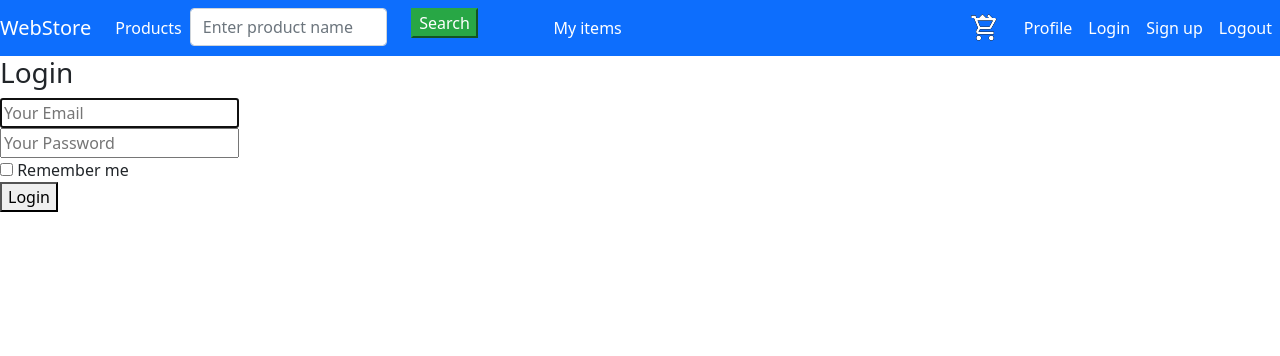
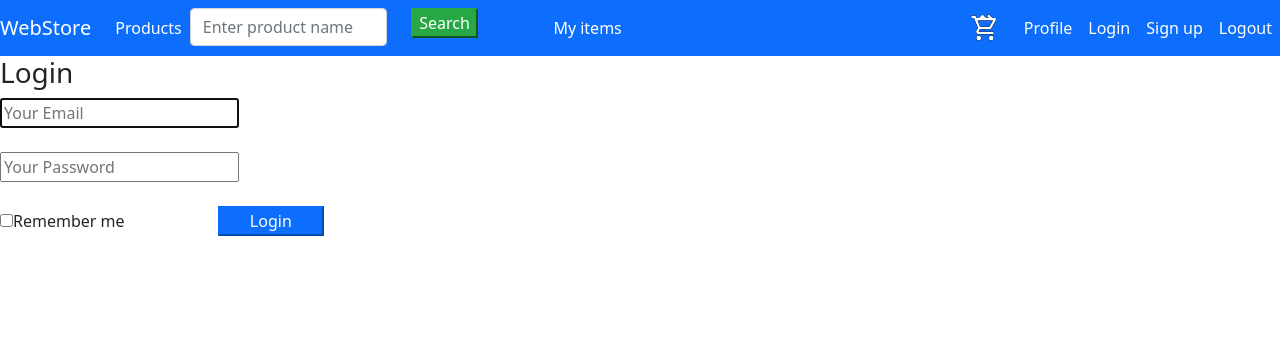
Before and after one commit to gcfbn/scripting-languages-final-project, a Flask app: page /login in a window 1280 px wide. Shown: the top 356 px of the page. Run offline with Flask 2, Linux system fonts and the light colour scheme; some libraries are stand-ins or nearby versions.

Commit message:
Let's say that's a login page.

```diff
--- a/python/app/templates/login.html
+++ b/python/app/templates/login.html
@@ -1,37 +1,31 @@
 {% extends "base.html" %}
 
 {% block content %}
-    <div class="column is-4 is-offset-4">
-        <h3 class="title">Login</h3>
+    <h3 class="title">Login</h3>
+        <form method="POST" action="/login">
         <div class="box">
-            <form method="POST" action="/login">
                 {% with messages = get_flashed_messages() %}
                     {% if messages %}
-                        <div class="notification is-danger">
+                        <div class="alert alert-danger">
                             {{ messages[0] }}
                         </div>
                     {% endif %}
                 {% endwith %}
 
-                <div class="field">
-                    <div class="control">
-                        <input class="input is-large" type="email" name="email" placeholder="Your Email" autofocus="">
-                    </div>
+                <div class="form-outline mb-4">
+                    <input class="input" id="form2Example1" type="email" name="email" placeholder="Your Email"
+                           autofocus="">
                 </div>
 
-                <div class="field">
-                    <div class="control">
-                        <input class="input is-large" type="password" name="password" placeholder="Your Password">
-                    </div>
+                <div class="form-outline mb-4">
+                    <input class="input" id="form2Example1" type="password" name="password"
+                           placeholder="Your Password" autofocus="">
                 </div>
-                <div class="field">
-                    <label class="checkbox">
-                        <input type="checkbox" name="remember">
-                        Remember me
-                    </label>
+
+                <div class="form-submit">
+                    <label class="checkbox col-md-2"><input type="checkbox" name="remember">Remember me</label>
+                    <button class="btn-primary col-md-1">Login</button>
                 </div>
-                <button class="button is-block is-info is-large is-fullwidth">Login</button>
-            </form>
-        </div>
-    </div>
+            </div>
+        </form>
 {% endblock %}
```
